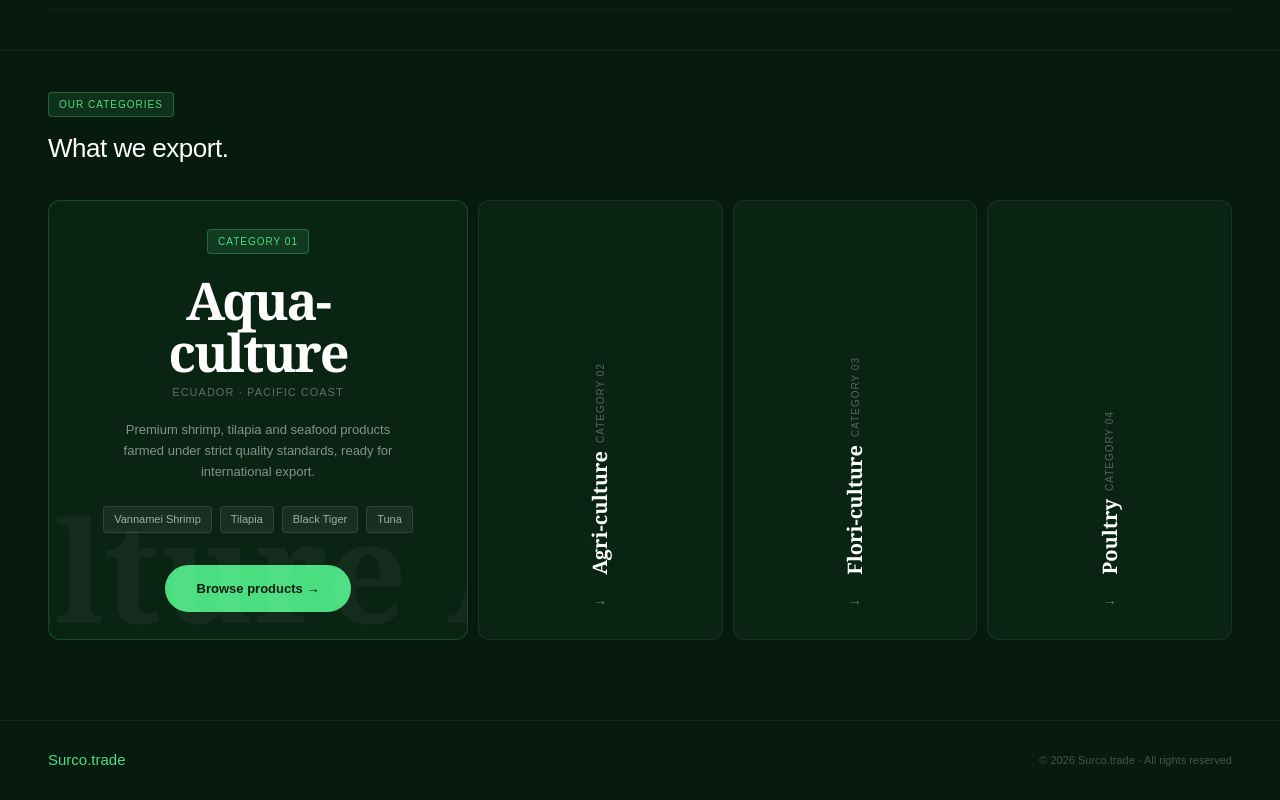
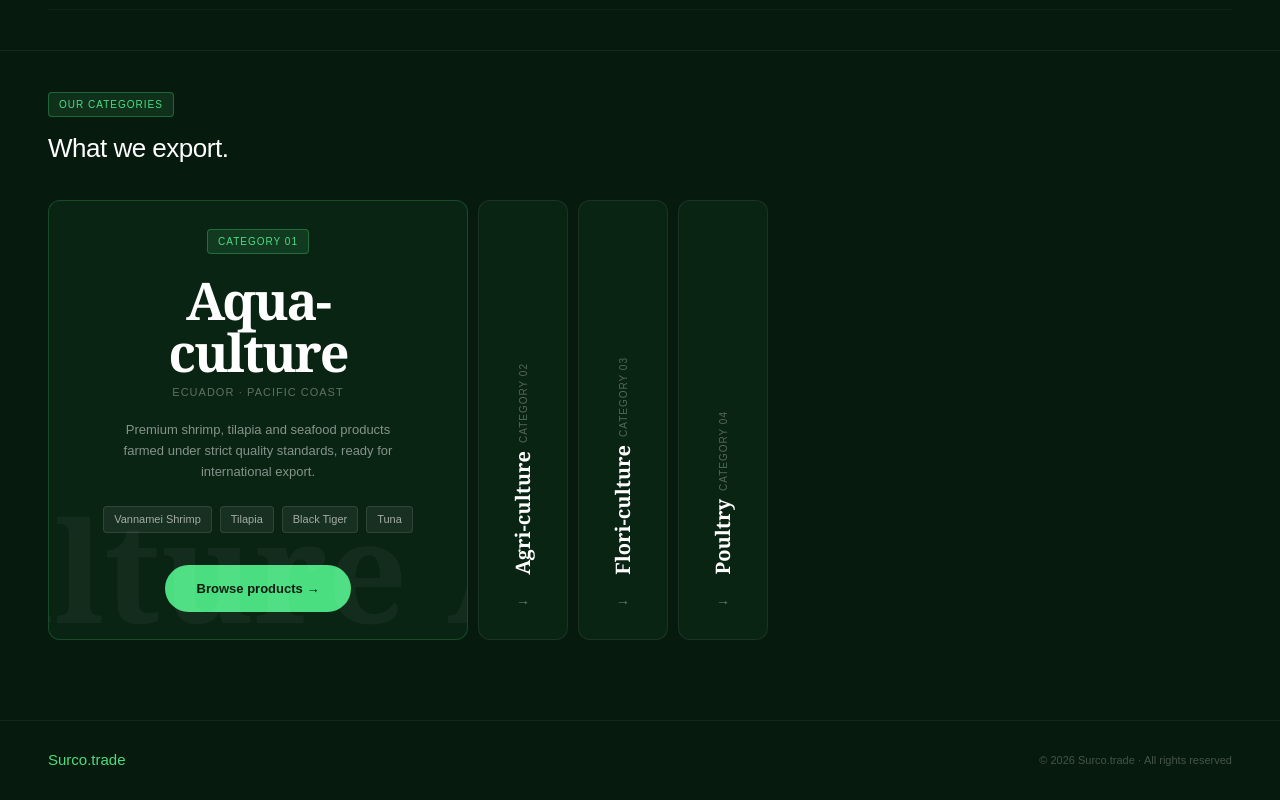
Before and after one commit to Jerryfrias/surco-trade, a Next.js app: page / in a window 1280 px wide. Shown: the part 1029-1829 px from the top of the page. Built offline with nearby package versions, Linux system fonts and the light colour scheme.

Commit message:
fix ancho cards colapsadas

```diff
--- a/app/page.tsx
+++ b/app/page.tsx
@@ -175,7 +175,7 @@ export default function Home() {
                 position: "relative",
                 ...(active === i
                   ? { flex: "0 0 420px", display: "flex", flexDirection: "column" as const, alignItems: "center", justifyContent: "center", textAlign: "center" as const, padding: "48px 40px" }
-                  : { flex: "1", display: "flex", flexDirection: "column" as const, alignItems: "center", justifyContent: "flex-end", paddingBottom: "28px" }
+                  : { flex: "0 0 90px", display: "flex", flexDirection: "column" as const, alignItems: "center", justifyContent: "flex-end", paddingBottom: "28px" }
                 )
               }}
             >
```
